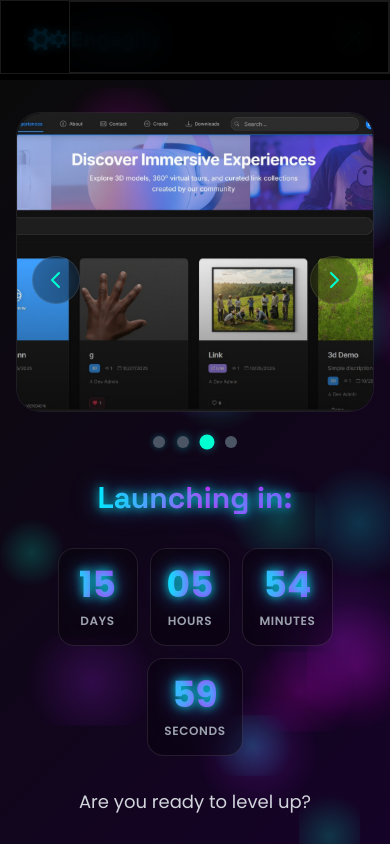
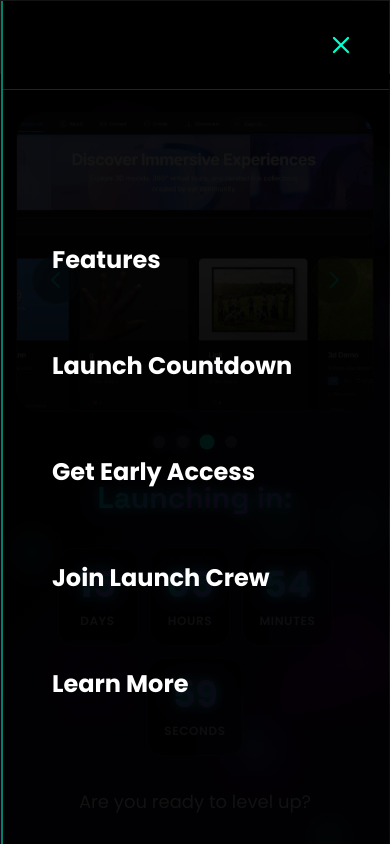
Before and after one commit to MfrankUg/Engagify_launch, a React (Vite) app: page / in a window 390 px wide. Both pictures are taken after a click on the button 353 px from the left and 37 px from the top of the page. Shown: the top 844 px of the page. Built offline with nearby package versions, Linux system fonts and the light colour scheme.

Commit message:
changes made to make the menu slider functional

```diff
--- a/src/components/Header.jsx
+++ b/src/components/Header.jsx
@@ -103,10 +103,38 @@ const Header = ({ onOpenRegistration }) => {
               animate={{ x: 0 }}
               exit={{ x: '100%' }}
               transition={{ type: 'spring', damping: 25, stiffness: 200 }}
-              className="fixed top-0 right-0 h-full w-80 max-w-[85vw] glass-blur border-l border-gray-800/50 z-[70] md:hidden overflow-y-auto"
+              className="fixed top-0 right-0 h-screen min-h-screen w-full sm:w-[85vw] sm:max-w-sm bg-black/95 backdrop-blur-2xl border-l-2 border-neon-cyan/50 z-[70] md:hidden overflow-y-auto shadow-2xl"
               onClick={(e) => e.stopPropagation()}
+              style={{
+                boxShadow: '-10px 0 30px rgba(0, 0, 0, 0.5)',
+                backgroundColor: 'rgba(0, 0, 0, 0.92)'
+              }}
             >
-              <div className="p-6 pt-20">
+              {/* Close Button */}
+              <div className="sticky top-0 bg-black/95 backdrop-blur-2xl border-b border-neon-cyan/20 px-6 py-5 flex justify-end z-10">
+                <button
+                  onClick={closeMenu}
+                  className="w-12 h-12 flex items-center justify-center rounded-lg hover:bg-white/10 transition-colors"
+                  aria-label="Close menu"
+                >
+                  <svg
+                    className="w-7 h-7 text-neon-cyan"
+                    fill="none"
+                    stroke="currentColor"
+                    viewBox="0 0 24 24"
+                  >
+                    <path
+                      strokeLinecap="round"
+                      strokeLinejoin="round"
+                      strokeWidth={2}
+                      d="M6 18L18 6M6 6l12 12"
+                    />
+                  </svg>
+                </button>
+              </div>
+
+              {/* Menu Items */}
+              <div className="px-6 py-10 min-h-[calc(100vh-80px)] flex flex-col justify-center">
                 <nav className="flex flex-col gap-6">
                   <motion.a
                     href="#features"
@@ -117,8 +145,9 @@ const Header = ({ onOpenRegistration }) => {
                         document.querySelector('#features')?.scrollIntoView({ behavior: 'smooth' })
                       }, 100)
                     }}
-                    className="text-xl font-semibold text-gray-300 hover:text-neon-cyan transition-colors py-2 cursor-pointer"
-                    whileHover={{ x: 5 }}
+                    className="text-2xl font-bold text-white hover:text-neon-cyan transition-colors py-6 px-6 rounded-xl hover:bg-white/10 active:bg-white/15 cursor-pointer border border-transparent hover:border-neon-cyan/30 min-h-[64px] flex items-center"
+                    whileHover={{ x: 5, scale: 1.02 }}
+                    whileTap={{ scale: 0.98 }}
                   >
                     Features
                   </motion.a>
@@ -131,8 +160,9 @@ const Header = ({ onOpenRegistration }) => {
                         document.querySelector('#countdown')?.scrollIntoView({ behavior: 'smooth' })
                       }, 100)
                     }}
-                    className="text-xl font-semibold text-gray-300 hover:text-neon-cyan transition-colors py-2 cursor-pointer"
-                    whileHover={{ x: 5 }}
+                    className="text-2xl font-bold text-white hover:text-neon-cyan transition-colors py-6 px-6 rounded-xl hover:bg-white/10 active:bg-white/15 cursor-pointer border border-transparent hover:border-neon-cyan/30 min-h-[64px] flex items-center"
+                    whileHover={{ x: 5, scale: 1.02 }}
+                    whileTap={{ scale: 0.98 }}
                   >
                     Launch Countdown
                   </motion.a>
@@ -143,8 +173,9 @@ const Header = ({ onOpenRegistration }) => {
                         onOpenRegistration()
                       }, 100)
                     }}
-                    className="text-left text-xl font-semibold text-gray-300 hover:text-neon-cyan transition-colors py-2 cursor-pointer"
-                    whileHover={{ x: 5 }}
+                    className="text-left text-2xl font-bold text-white hover:text-neon-cyan transition-colors py-6 px-6 rounded-xl hover:bg-white/10 active:bg-white/15 cursor-pointer border border-transparent hover:border-neon-cyan/30 min-h-[64px] flex items-center"
+                    whileHover={{ x: 5, scale: 1.02 }}
+                    whileTap={{ scale: 0.98 }}
                   >
                     Get Early Access
                   </motion.button>
@@ -153,8 +184,9 @@ const Header = ({ onOpenRegistration }) => {
                     target="_blank"
                     rel="noopener noreferrer"
                     onClick={closeMenu}
-                    className="text-xl font-semibold text-gray-300 hover:text-neon-cyan transition-colors py-2 cursor-pointer"
-                    whileHover={{ x: 5 }}
+                    className="text-2xl font-bold text-white hover:text-neon-cyan transition-colors py-6 px-6 rounded-xl hover:bg-white/10 active:bg-white/15 cursor-pointer border border-transparent hover:border-neon-cyan/30 min-h-[64px] flex items-center"
+                    whileHover={{ x: 5, scale: 1.02 }}
+                    whileTap={{ scale: 0.98 }}
                   >
                     Join Launch Crew
                   </motion.a>
@@ -167,8 +199,9 @@ const Header = ({ onOpenRegistration }) => {
                         document.querySelector('#cta')?.scrollIntoView({ behavior: 'smooth' })
                       }, 100)
                     }}
-                    className="text-xl font-semibold text-gray-300 hover:text-neon-cyan transition-colors py-2 cursor-pointer"
-                    whileHover={{ x: 5 }}
+                    className="text-2xl font-bold text-white hover:text-neon-cyan transition-colors py-6 px-6 rounded-xl hover:bg-white/10 active:bg-white/15 cursor-pointer border border-transparent hover:border-neon-cyan/30 min-h-[64px] flex items-center"
+                    whileHover={{ x: 5, scale: 1.02 }}
+                    whileTap={{ scale: 0.98 }}
                   >
                     Learn More
                   </motion.a>
```
